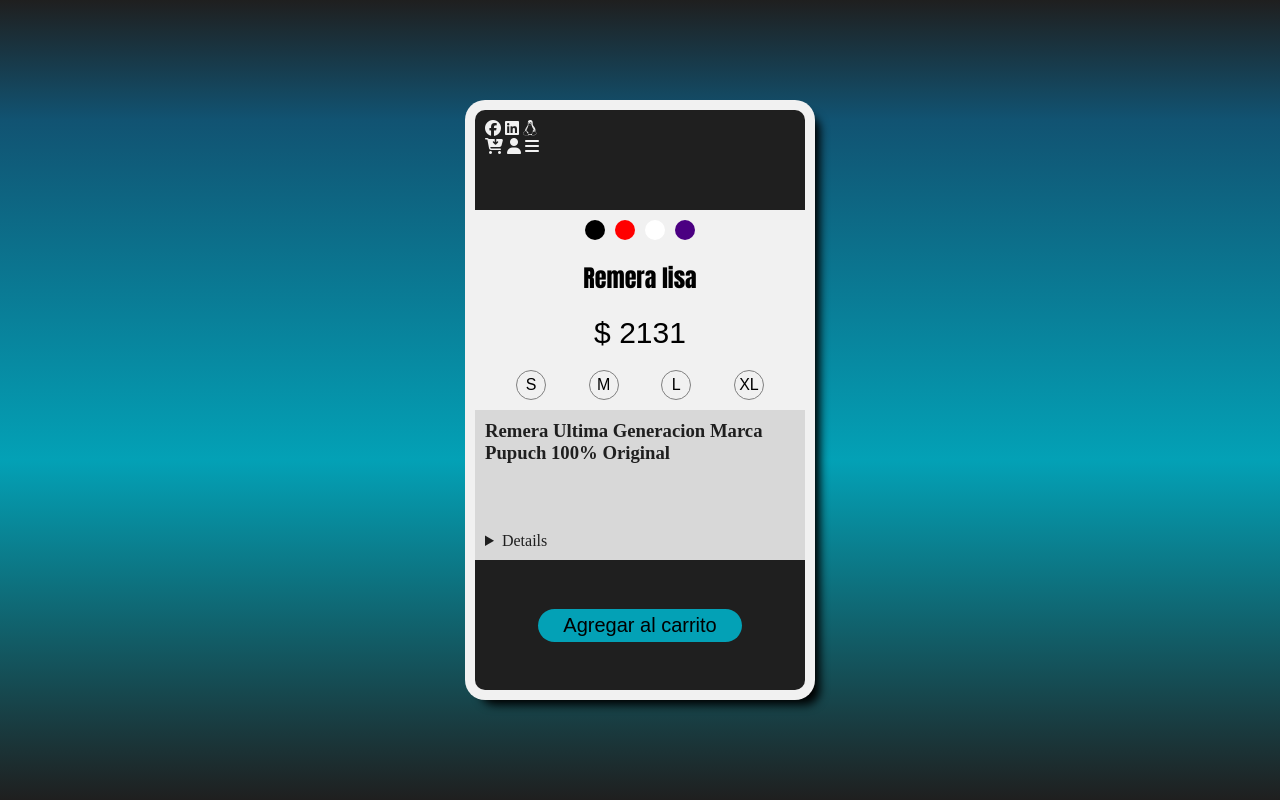
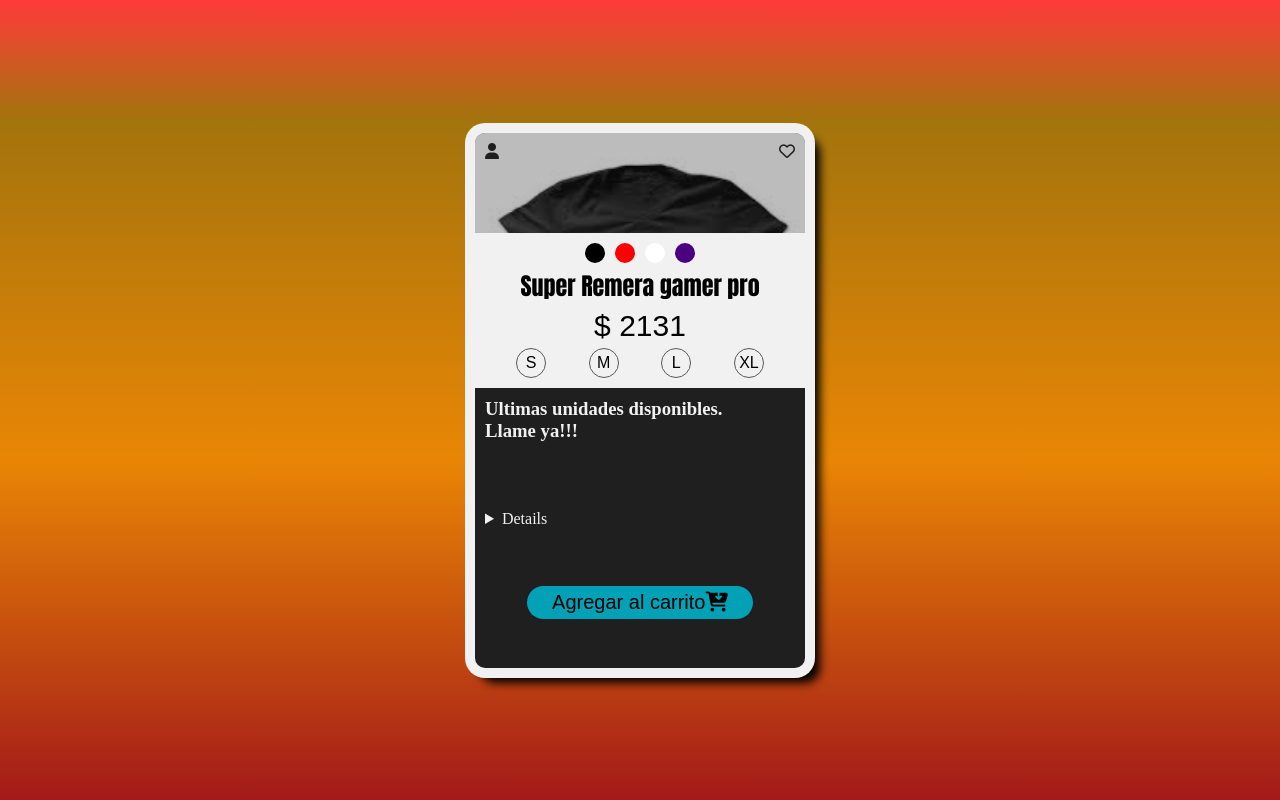
Before and after one commit to APupich/Tarjeta-Chaza, a plain HTML site: page index.html in a window 1280 px wide. Drawn offline with Linux system fonts and the light colour scheme.

Commit message:
transition image + iconos arreglados

```diff
--- a/css/style.css
+++ b/css/style.css
@@ -3,6 +3,7 @@
     padding: 0;
     box-sizing: border-box;
     list-style: none;
+
 }
 body{
     height: 100vh;
@@ -23,11 +24,11 @@ body{
 .container{
     height: 100%;
     width: 100%;
-    background: linear-gradient(180deg,#1f1f1f ,#115372 15%,#03a1b6,#1f1f1f);
+    background: linear-gradient(180deg,#ff3a3a ,#a3740d 15%,#e98605,#a31919);
     display: grid;
     place-items: center;
     & .tarjeta{
-        height: 600px;
+        height: 600px auto;
         width: 50%;
         max-width: 350px;
         background-color: #f1f1f1;
@@ -35,25 +36,36 @@ body{
         padding: 10px;
         box-shadow: 10px 10px 10px -5px black;
         & .header{
+            position: relative;
             height: 100px;
             width: 100%;
             background-color: #1f1f1f;
             color: #f1f1f1;
             border-radius: 10px 10px 0 0;
-            padding: 10px;
-            /* display: flex;
-            align-items: center;
-            justify-content: center; */
-            & .img{
-                height: 130%;
-                object-fit: cover;
+            overflow: hidden;
+            transition: all 1s ease-out;
+            & .imagenProd{
+                position: absolute;
+                width: 100%;
+                left: 0;
+                top: 0;
+                z-index: 0;
+                opacity: 0.7;
             }
-            & .right{
-                right: 0;
+            & .iconos{
+                color: #1f1f1f;
+                position: absolute;
+                height: 10px;
+                width: 100%;
+                z-index: 10;
+                padding: 10px;
             }
         }
+        & .header:hover{
+            height: 200px;
+        }
         & .producto{
-            height: 200px;
+            height: 200px auto;
             width: 100%;
             background-color: #f1f1f1;
             padding: 10px;
@@ -69,6 +81,8 @@ body{
             & span{
                 font-family: Impact;
                 font-size: 24px;
+                text-wrap: balance;
+                text-align: center;
             }
             & ul.sel_color{
                 display: flex;
@@ -80,13 +94,16 @@ body{
                     border-radius: 50%;
                     list-style: none;
                 }
+                & li:hover{
+                    transform: scale(1.3);
+                }
             }
             & ul.talles{
                 display: flex;
                 width: 80%;
                 justify-content: space-between;
                 & li{
-                    border: solid 1px grey;
+                    border: solid 1px rgb(88, 88, 88);
                     width:30px;
                     height:30px;
                     border-radius:50%;
@@ -106,9 +123,9 @@ body{
         & .desc_product{
             height: 150px;
             width: 100%;
-            background-color: #d8d8d8;
+            background-color: #1f1f1f;
             padding: 10px;
-            color: #1f1f1f;
+            color: #f1f1f1;
             display: flex;
             flex-direction: column;
             justify-content: space-between;
@@ -145,6 +162,6 @@ body{
 }
 @media screen and (orientation=portrait){
     .container{
-        background:linear-gradient(180deg,#1f1f1f ,#03a1b6);
+        background:linear-gradient(180deg,#fa2828 ,#e49c00);
     }
 }
--- a/index.html
+++ b/index.html
@@ -1,26 +1,26 @@
 <!DOCTYPE html>
 <html lang="es">
+
 <head>
     <meta charset="UTF-8">
     <meta name="viewport" content="width=device-width, initial-scale=1.0">
-    <link rel="stylesheet" href="https://cdnjs.cloudflare.com/ajax/libs/font-awesome/6.5.2/css/all.min.css" integrity="sha512-SnH5WK+bZxgPHs44uWIX+LLJAJ9/2PkPKZ5QiAj6Ta86w+fsb2TkcmfRyVX3pBnMFcV7oQPJkl9QevSCWr3W6A==" crossorigin="anonymous" referrerpolicy="no-referrer" />
+    <link rel="stylesheet" href="https://cdnjs.cloudflare.com/ajax/libs/font-awesome/6.5.2/css/all.min.css"
+        integrity="sha512-SnH5WK+bZxgPHs44uWIX+LLJAJ9/2PkPKZ5QiAj6Ta86w+fsb2TkcmfRyVX3pBnMFcV7oQPJkl9QevSCWr3W6A=="
+        crossorigin="anonymous" referrerpolicy="no-referrer" />
     <!-- https://fontawesome.com/search -->
     <link rel="stylesheet" href="css/style.css">
     <title>Trabajo Practico Tarjetita</title>
 </head>
+
 <body>
     <div class="container">
         <article class="tarjeta">
             <div class="header">
-                <i class="fa-brands fa-facebook"></i>
-                <i class="fa-brands fa-linkedin"></i>
-                <i class="fa-brands fa-linux"></i>
-                <div class="rigth">
-                    <i class="fa-solid fa-cart-arrow-down"></i>
+                <img src="img/remeraLisa.jpg" alt="" class="imagenProd">
+                <div class="iconos flex">
                     <i class="fa-solid fa-user"></i>
-                    <i class="fa-solid fa-bars"></i>
+                    <i class="fa-regular fa-heart"></i>
                 </div>
-                <!-- <img src="img/pupuchaccueil-fotor-bg-remover-2024040919486.png" class="img"></img> -->
             </div>
             <div class="producto">
                 <ul class="sel_color">
@@ -29,7 +29,7 @@
                     <li class="blanco"></li>
                     <li class="violeta"></li>
                 </ul>
-                <span>Remera lisa</span>
+                <span>Super Remera gamer pro</span>
                 <div class="precio">$ 2131</div>
                 <ul class="talles">
                     <li>S</li>
@@ -39,10 +39,10 @@
                 </ul>
             </div>
             <div class="desc_product">
-                <h3>Remera Ultima Generacion Marca Pupuch 100% Original</h3>
+                <h3> Ultimas unidades disponibles.<br>
+                    Llame ya!!!</h3>
                 <details>
-                    Ultimas unidades disponibles.<br>
-                    Llame ya!!!
+                    Remera Ultima Generacion Marca Pupuch 100% Original
                 </details>
                 <!-- <input type="search" list="talles">
                 <datalist id="talles">
@@ -53,9 +53,10 @@
                 </datalist> -->
             </div>
             <div class="bottom">
-                <button type="button">Agregar al carrito</button>
+                <button type="button">Agregar al carrito<i class="fa-solid fa-cart-arrow-down"></i></button>
             </div>
         </article>
     </div>
 </body>
+
 </html>
```
Also changed, not shown: img/remeraLisa.jpg (added).
